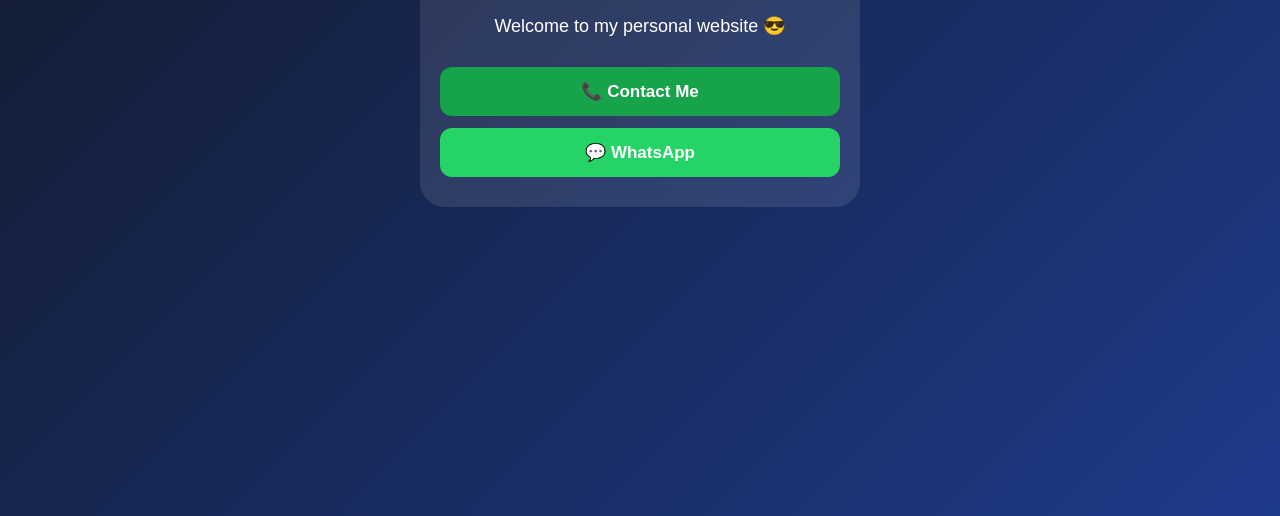
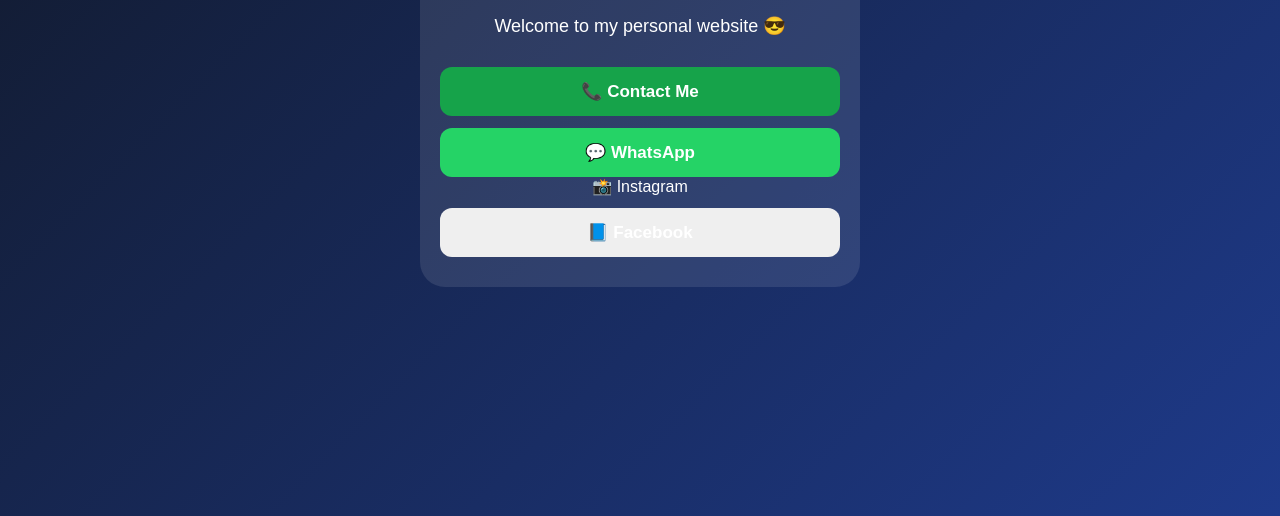
Before and after one commit to rajashar258-spec/Tabrez-, a plain HTML site: page index.html in a window 1280 px wide. Shown: the part 324-840 px from the top of the page. Drawn offline with Linux system fonts and the light colour scheme.

Commit message:
Add Instagram and Facebook

```diff
--- a/index.html
+++ b/index.html
@@ -80,7 +80,14 @@
         <button class="whatsapp"
             onclick="window.location.href='https://wa.me/919870952797'">
             💬 WhatsApp
-        </button>
+        </button
+<button onclick="window.open('https://www.instagram.com/aaitf_khan_mr', '_blank')">
+📸 Instagram
+</button>
+
+<button onclick="window.open('https://www.facebook.com/share/1Byi9Uirda/', '_blank')">
+📘 Facebook
+</button>
 
     </div>
 
```
